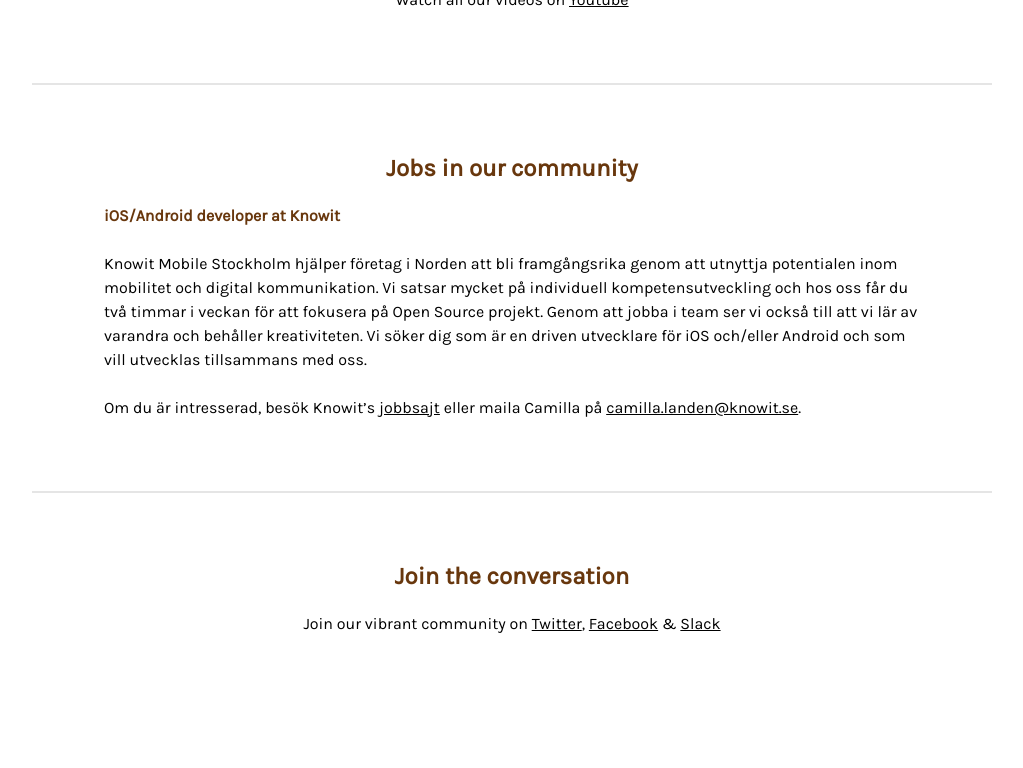
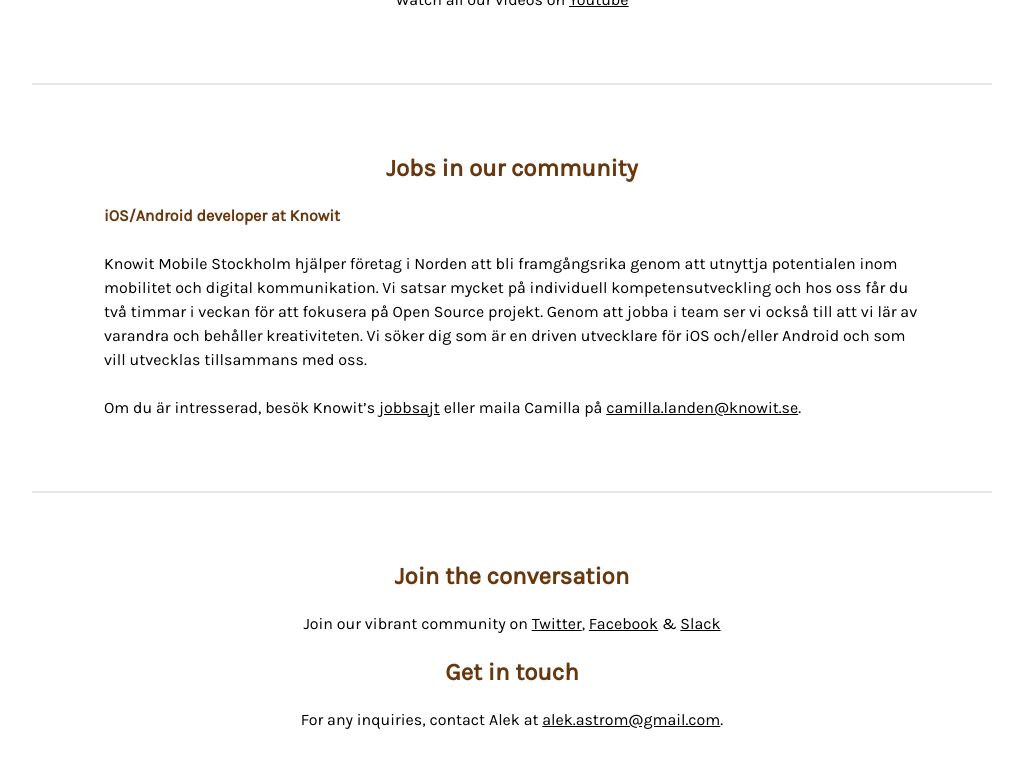
Before and after one commit to cocoaheadssthlm/cocoaheadssthlm.github.io, a Jekyll site: the page built from index.html, in a window 1280 px wide and 900 px high, scrolled down 1149 px, cut to the strip 96-864 px from the top of the window. Shown: the whole strip, without its empty margins (128-1151 px from the left). Built offline with Jekyll 4.4.1, drawn with Linux system fonts in a browser that asks for light colours; before the commit the page ends 1953 px from its top, so only the background shows below that.

Commit message:
Add contact email

```diff
--- a/index.html
+++ b/index.html
@@ -78,4 +78,8 @@
     <a href="{{ site.social_urls.facebook }}">Facebook</a> &amp;
     <a href="{{ site.social_urls.slack }}">Slack</a>
   </p>
+  <h2>Get in touch</h2>
+  <p class="homepage-section__social-link">
+    For any inquiries, contact Alek at <a href="mailto:alek.astrom@gmail.com">alek.astrom@gmail.com</a>.
+  </p>
 </section>
```
